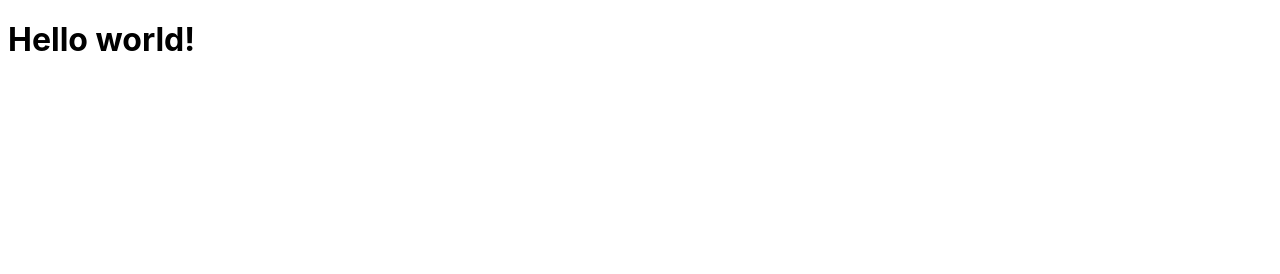
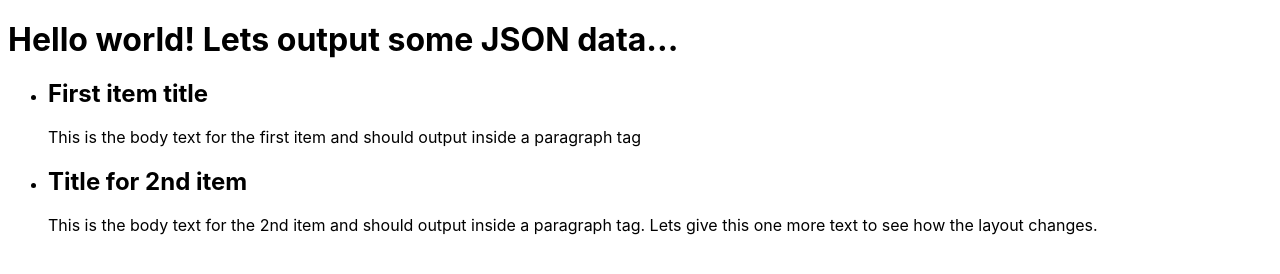
Before and after one commit to danielrobertsdev/danielrobertsdev, a plain HTML site: page index.html in a window 1280 px wide. Drawn offline with Linux system fonts and the light colour scheme.

Commit message:
outputting json data with a template literal

```diff
--- /dev/null
+++ b/assets/user.json
@@ -0,0 +1,14 @@
+[
+    {
+        "userId": 1,
+        "id": 1,
+        "title": "First item title",
+        "bodyText": "This is the body text for the first item and should output inside a paragraph tag"
+    },
+    {
+        "userId": 2,
+        "id": 2,
+        "title": "Title for 2nd item",
+        "bodyText": "This is the body text for the 2nd item and should output inside a paragraph tag. Lets give this one more text to see how the layout changes."
+    }
+]
--- a/index.html
+++ b/index.html
@@ -7,6 +7,32 @@
     <link rel="stylesheet" href="assets/css/styles.css">
 </head>
 <body>
-    <h1>Hello world!</h1>
+    <h1>Hello world! Lets output some JSON data...</h1>
+
+    <ul class="list-for-data">
+
+    </ul>
+
+    <!-- helpful videos https://www.youtube.com/watch?v=iiADhChRriM, https://www.youtube.com/watch?reload=9&app=desktop&v=Oage6H4GX2o -->
+    <script>
+        // assign ul to variable so we can output our data inside it, try targeting via class name
+        const listEl = document.querySelector('.list-for-data');
+
+        // use the fetch api to loop through each item in the JSON abd output inside a li tag
+        fetch('./assets/user.json')
+            // after fetch get a response using 'res' and convert JSON to JS
+            .then(res => res.json())
+            .then(data => {
+                // loop through each element (object) in the array from the JSON file an insert inside a li tag
+                data.forEach(post => {
+                    // create a template literal for the data to be outputted in
+                    listEl.insertAdjacentHTML('beforeend',
+                    `<li>
+                        <h2>${(post.title)}</h2>
+                        <p>${(post.bodyText)}</p>
+                    </li>`);
+                });
+            });
+    </script>
 </body>
 </html>
```
Also changed, not shown: 1 other file.
